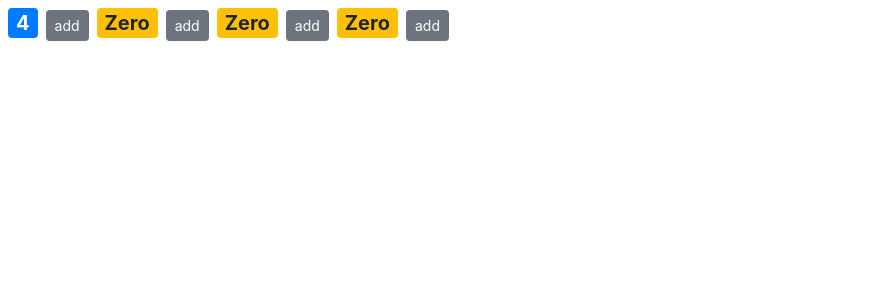
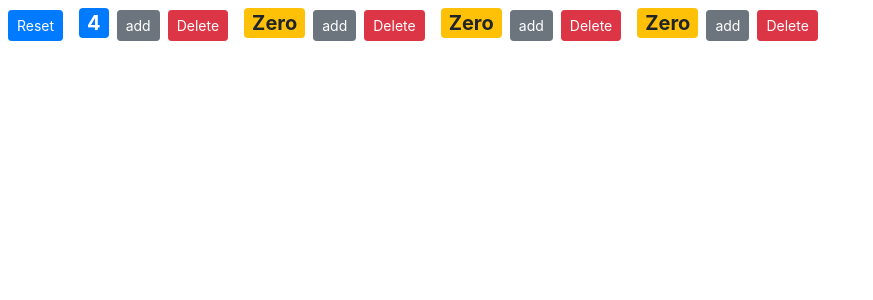
Before and after one commit to Omer-O/shoppingCart-react.JS, a React (Create React App) app: page / in a window 1280 px wide. Shown: the top 300 px of the page, without its empty margins (0-873 px from the left). Built offline with nearby package versions, Linux system fonts and the light colour scheme.

Commit message:
working on delete and reset button

```diff
--- a/src/components/counter.jsx
+++ b/src/components/counter.jsx
@@ -3,7 +3,7 @@
 
 class Counter extends Component {
     state = {
-        value: this.props.value
+        value: this.props.counter.value
 
     };
 //1# way: bind eventHandler to 'this': constructor
@@ -35,7 +35,6 @@
         return (
             //React.Fragment rather than <div> - save css + unecessery divs
             <React.Fragment>
-                {this.props.children}
                 <span
                     style={this.styles}
                     className={this.getBadgeClasses()}>{this.formatCount()}
@@ -47,6 +46,9 @@
                     {this.state.tags.length === 0 && "Please create a new tag!"}
                     {this.renderTags()}
                 </div> */}
+                <button
+                    onClick={() => this.props.onDelete(this.props.counter.id)}
+                    className="btn btn-danger btn-sm m-2">Delete</button>
             </React.Fragment>
          );
     }
--- a/src/components/counters.jsx
+++ b/src/components/counters.jsx
@@ -12,11 +12,31 @@
         ]
      };
 
+     handleDelete = (counterId) => {
+         console.log(counterId);
+         const counters = this.state.counters.filter(c => c.id !== counterId);
+         this.setState({ counters });
+     }
+
+     handleReset= () => {
+        const counters = this.state.counters.map(c => {
+            c.value = 0;
+            return c;
+        });
+        this.setState({ counters });
+    };
     render() {
         return (
             <div>
+                <button
+                    className="btn btn-primary btn-sm m-2"
+                    onClick={this.handleReset}
+                >Reset</button>
                 {this.state.counters.map(counter =>(
-                 <Counter key={counter.id} value={counter.value} id={counter.id} >
+                 <Counter
+                    key={counter.id}
+                    onDelete={this.handleDelete}
+                    counter={counter} >
                      {/* <h4>Counter #{counter.id}</h4> */}
                  </Counter>
                  ))}
```
